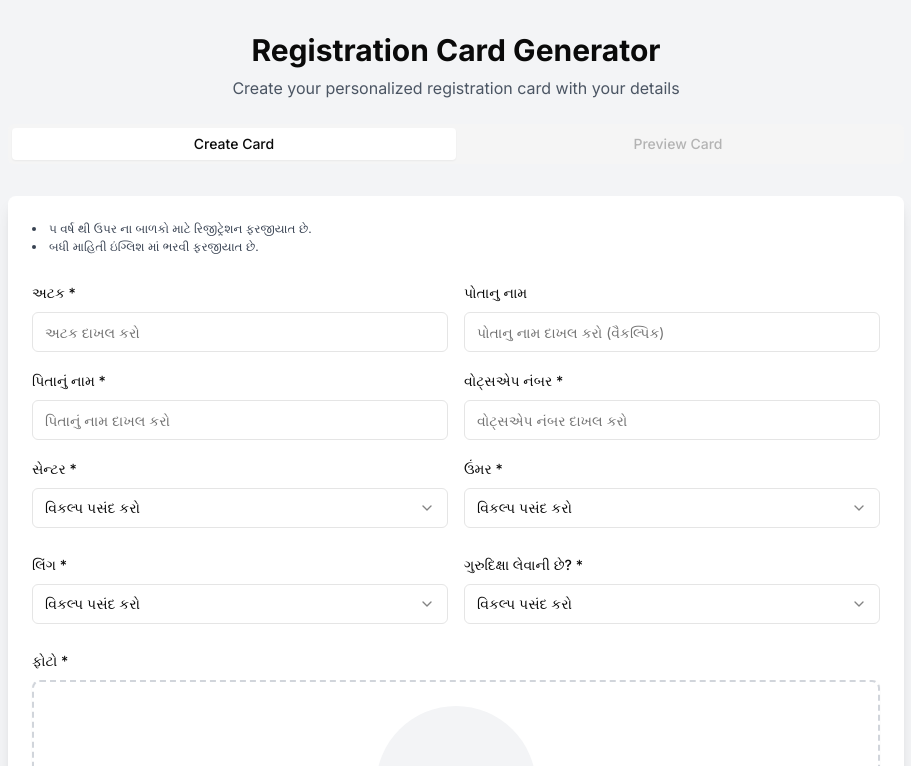
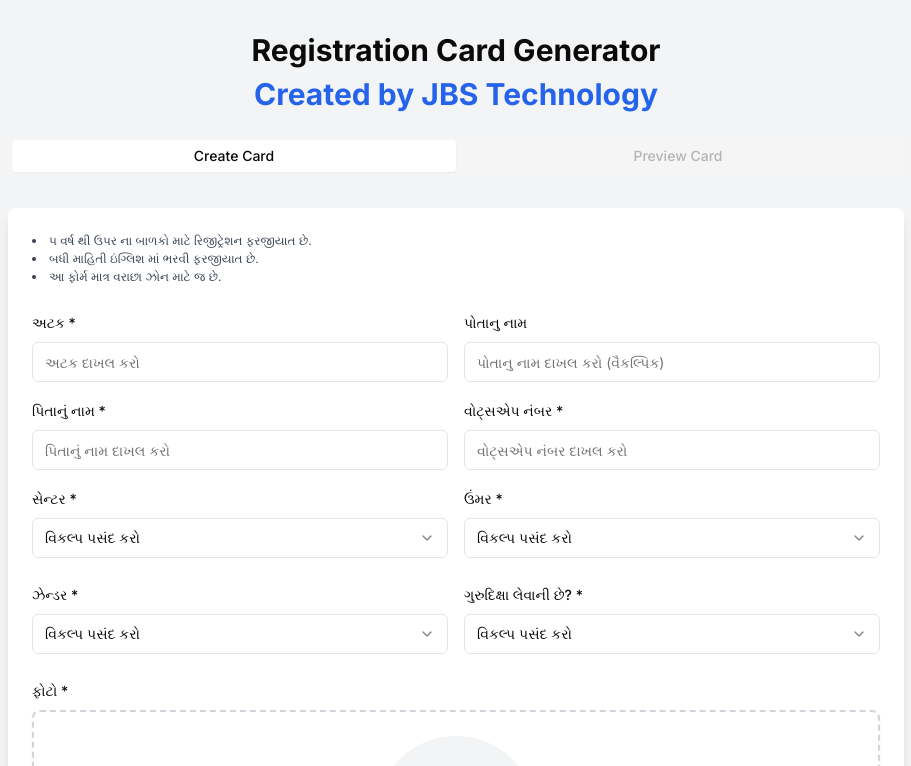
Before and after one commit to heettimbadiya/gurupurnima_fe, a Next.js app: page / in a window 1280 px wide. Shown: the top 766 px of the page, without its empty margins (184-1095 px from the left). Built offline with nearby package versions, Linux system fonts and the light colour scheme.

Commit message:
created by jbs technology slogan add

```diff
--- a/app/page.tsx
+++ b/app/page.tsx
@@ -30,7 +30,7 @@ export default function Home() {
       <main className="min-h-screen  bg-gray-100 p-4 md:p-8">
       <div className="max-w-4xl mx-auto">
         <h1 className="text-2xl md:text-3xl font-bold text-center mb-2">Registration Card Generator</h1>
-        <p className="text-center text-gray-600 mb-6">Create your personalized registration card with your details</p>
+        <p className="text-2xl md:text-3xl font-bold text-center mb-6 text-blue-600">Created by JBS Technology</p>
 
         <Tabs value={isCardGenerated} defaultValue={"form"} className="w-full">
           <TabsList className="grid w-full grid-cols-2 mb-8">
--- a/components/registration-form.tsx
+++ b/components/registration-form.tsx
@@ -172,6 +172,7 @@ export default function RegistrationForm({ onSubmit }: RegistrationFormProps) {
             <ul className="list-disc list-inside text-[12px] text-gray-700">
                 <li>૫ વર્ષ થી ઉપર ના બાળકો માટે રિજીટ્રેશન ફરજીયાત છે.</li>
                 <li>બધી માહિતી ઇંગ્લિશ માં ભરવી ફરજીયાત છે.</li>
+                <li>આ ફોર્મ માત્ર વરાછા ઝોન માટે જ છે.</li>
             </ul>
 
             <div className="grid grid-cols-1 md:grid-cols-2 gap-4">
@@ -263,7 +264,7 @@ export default function RegistrationForm({ onSubmit }: RegistrationFormProps) {
 
             <div className="grid grid-cols-1 md:grid-cols-2 gap-4">
                 <div className="space-y-2">
-                    <Label htmlFor="gender">લિંગ *</Label>
+                    <Label htmlFor="gender">ઝેન્ડર  *</Label>
                     <Select value={gender} onValueChange={setGender}>
                         <SelectTrigger className={errors.gender ? "border-red-500" : ""}>
                             <SelectValue placeholder="વિકલ્પ પસંદ કરો" />
```
